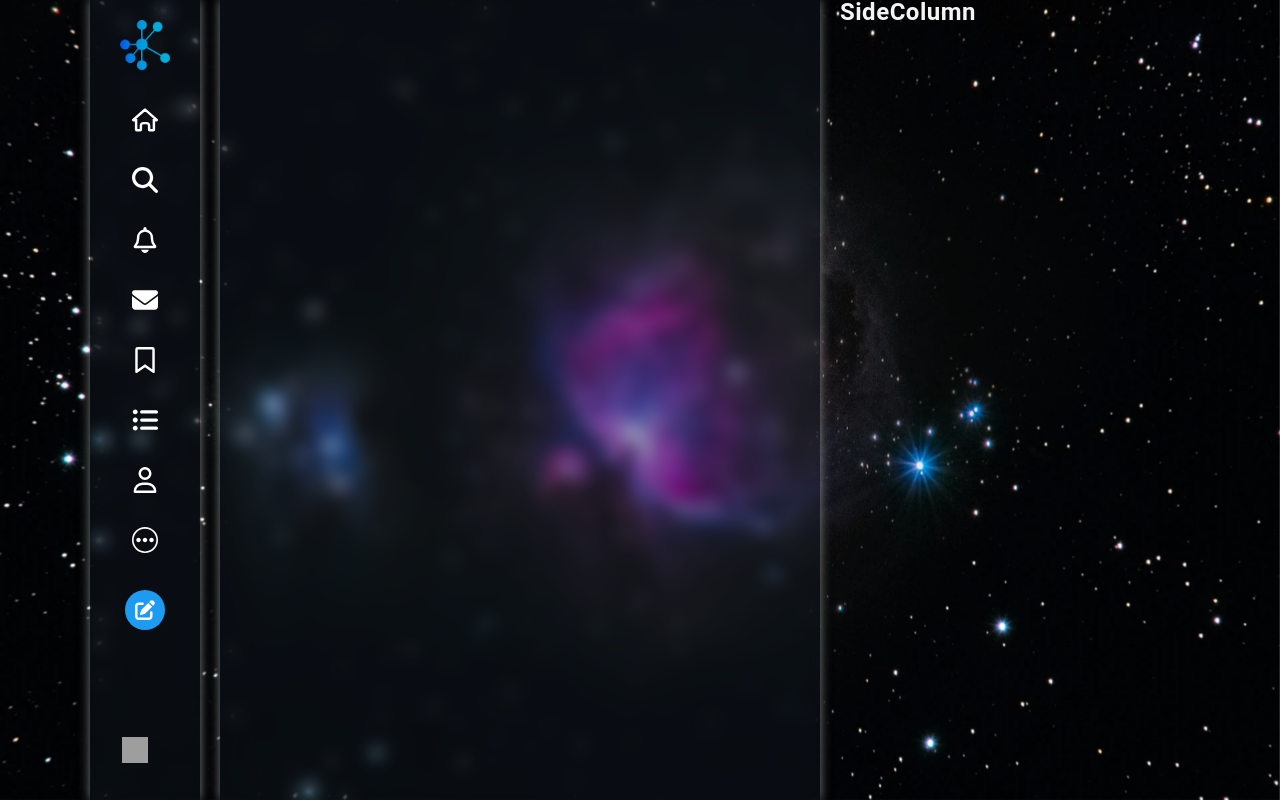
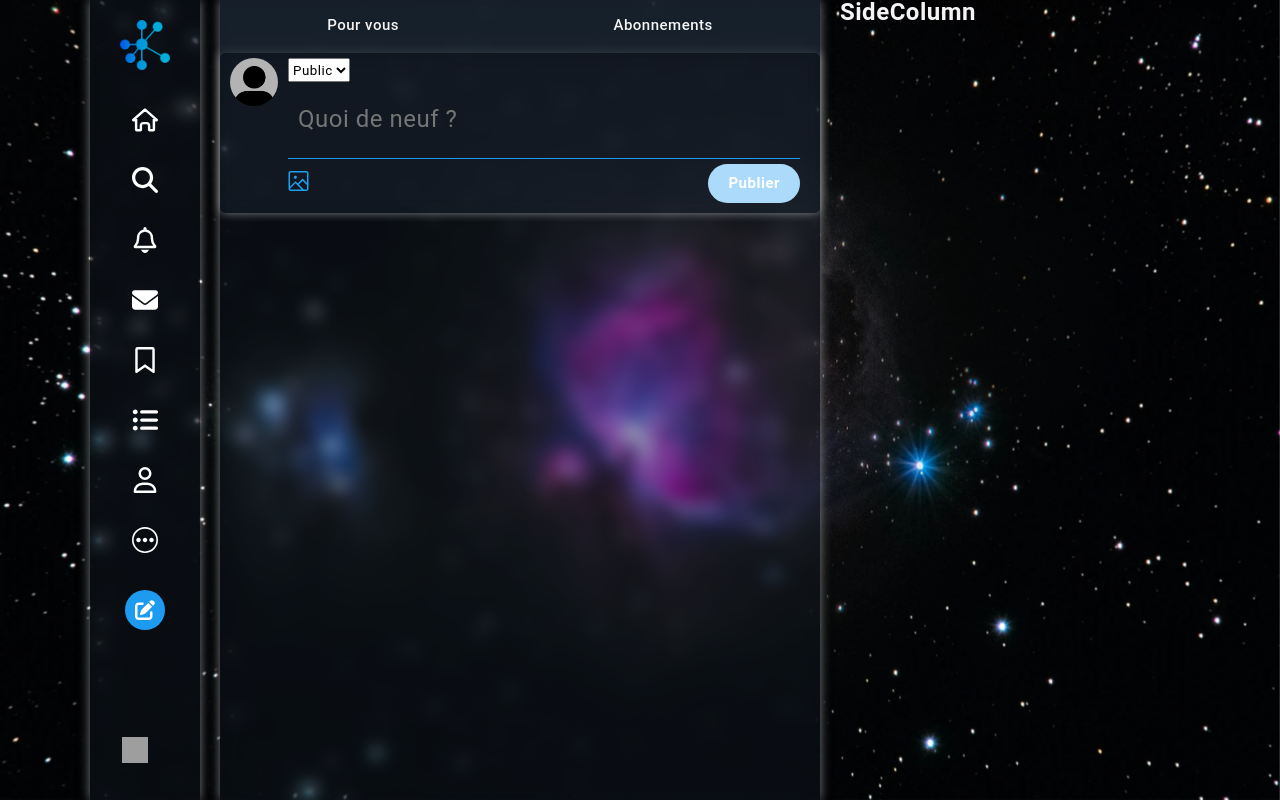
Before and after one commit to Ax-07/social_network_ts, a React (Vite) app in the folder client/: page /home in a window 1280 px wide. Built offline with nearby package versions, Linux system fonts and the light colour scheme; grey boxes are pictures that could not be loaded.

Commit message:
maj de l'affichage pour refleter celui de twitter

```diff
--- a/client/src/pages/home/Home.tsx
+++ b/client/src/pages/home/Home.tsx
@@ -1,14 +1,22 @@
 import { Routes, Route } from "react-router-dom";
 import PostList from "../../components/post/PostsList";
-import PostPage from "../post/PostPage";
-import CommentPage from "../post/CommentPage";
+import TabList from "../../components/tabList/TabList";
+import { PostFormProvider } from "../../components/post/context/postFormContext";
+import AddPost from "../../components/post/AddPost";
 
 const Home = () => {
   return (
     <section className="home">
+      <TabList
+        links={[
+          { name: "Pour vous", to: "/home/posts" },
+          { name: "Abonnements", to: "/home/abonnements" },
+        ]}
+      />
+      <PostFormProvider origin="page-home">
+        <AddPost origin="page-home" />
+      </PostFormProvider>
       <Routes>
-        <Route path="/posts/:id" element={<PostPage />} />
-        <Route path="/comment/:id" element={<CommentPage />} />
         <Route path="/posts" element={<PostList />} />
         <Route path="/abonnements" element={<h2>Abonnements</h2>} />
         <Route path="/coding-lab" element={<h2>CodingLab</h2>} />
```
